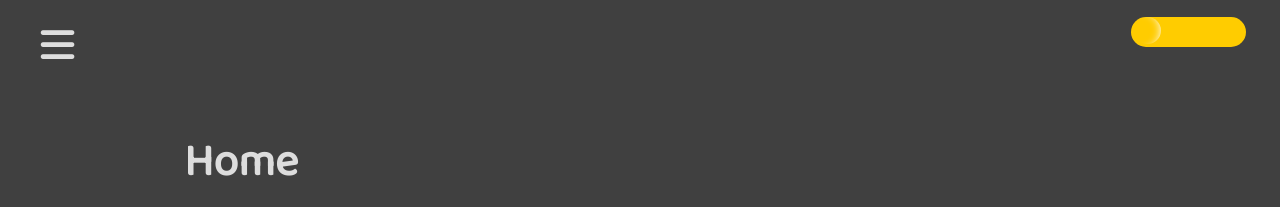
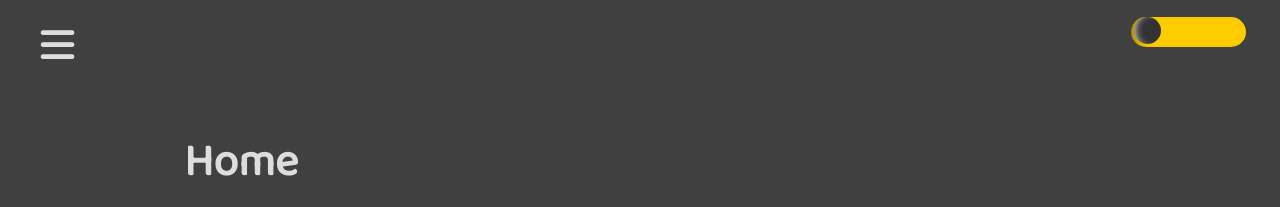
Before and after one commit to brettjrea/brettjrea.github.io-old, a Jekyll site: the page built from index.md, in a window 1280 px wide. Shown: the top 207 px of the page. Built offline with Jekyll 4.4.1, drawn with Linux system fonts in a browser that asks for light colours; nearby versions of some CDN libraries; comment, search, counter and statistics services are not loaded.

Commit message:
Update styles.scss

```diff
--- a/assets/css/styles.scss
+++ b/assets/css/styles.scss
@@ -13,10 +13,10 @@ html, html[data-theme="light"], {
   --link: #2B2B2B;
   --soc: #333;
   --socshine: inset 7px 0 9px -7px white;
-  --togbg: #444;
-  --togbgshine:
+  --togbg: #333;
+  --togbgshine: inset 7px 0 9px -7px white;
   --togswitch: #fc0;
-  --togswitchshine: inset -7px 0 9px -7px white;
+  --togswitchshine: inset 7px 0px 9px -7px rgba(0,0,0,0.7);
 
 }
 
@@ -29,9 +29,9 @@ html[data-theme="dark"] {
   --soc: #fc0;
   --socshine: inset 7px 0px 9px -7px rgba(0,0,0,0.7);
   --togbg: #fc0;
-  --togbgshine:
-  --togswitch: #444;
-  --togswitchshine: inset -7px 0 9px -7px white;
+  --togbgshine:inset 7px 0px 9px -7px rgba(0,0,0,0.7);
+  --togswitch: #333;
+  --togswitchshine: inset 7px 0 9px -7px white;
 
 }
 
```
